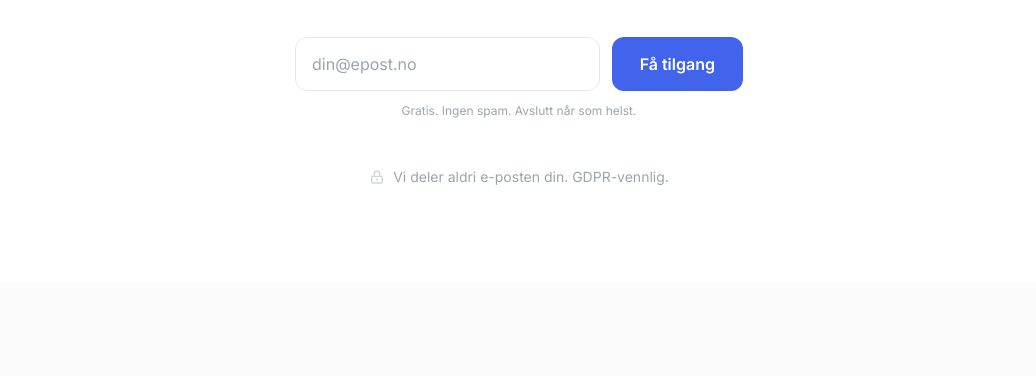
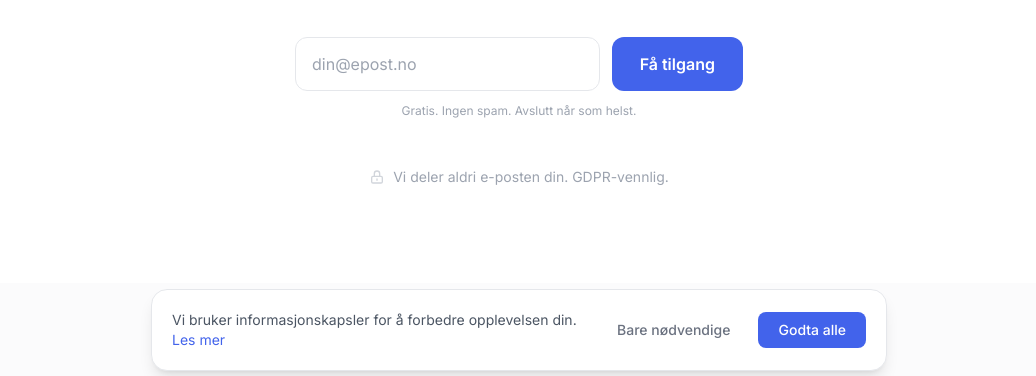
Before and after one commit to janbergso/ainorge, a plain HTML site: page index.html in a window 1280 px wide. Shown: the part 413-789 px from the top of the page, without its empty margins (121-1157 px from the left). Drawn offline with nearby package versions, Linux system fonts and the light colour scheme.

Commit message:
Add GDPR cookie consent banner
Co-Authored-By: Claude Opus 4.6 (1M context) <noreply@anthropic.com>

```diff
--- a/index.html
+++ b/index.html
@@ -297,6 +297,26 @@
         </div>
     </footer>
 
+    <!-- Cookie banner -->
+    <div id="cookie-banner" class="fixed bottom-0 left-0 right-0 z-50 hidden">
+        <div class="max-w-3xl mx-auto px-4 pb-4">
+            <div class="bg-white rounded-2xl shadow-lg border border-gray-200 p-5 flex flex-col sm:flex-row items-start sm:items-center gap-4">
+                <p class="text-sm text-gray-600 flex-1">
+                    Vi bruker informasjonskapsler for &aring; forbedre opplevelsen din.
+                    <a href="/personvern" class="text-brand-700 hover:underline">Les mer</a>
+                </p>
+                <div class="flex gap-3 flex-shrink-0">
+                    <button onclick="acceptCookies(false)" class="px-4 py-2 text-sm font-medium text-gray-500 hover:text-gray-700 transition-colors cursor-pointer">
+                        Bare n&oslash;dvendige
+                    </button>
+                    <button onclick="acceptCookies(true)" class="px-5 py-2 text-sm font-medium bg-brand-700 text-white rounded-lg hover:bg-brand-800 transition-colors cursor-pointer">
+                        Godta alle
+                    </button>
+                </div>
+            </div>
+        </div>
+    </div>
+
     <!-- Form handling -->
     <script>
         const forms = document.querySelectorAll('form');
@@ -330,6 +350,16 @@
                 }, 5000);
             });
         });
+
+        // Cookie banner
+        function acceptCookies(all) {
+            localStorage.setItem('cookies-accepted', all ? 'all' : 'necessary');
+            document.getElementById('cookie-banner').classList.add('hidden');
+        }
+
+        if (!localStorage.getItem('cookies-accepted')) {
+            document.getElementById('cookie-banner').classList.remove('hidden');
+        }
     </script>
 </body>
 </html>
```
